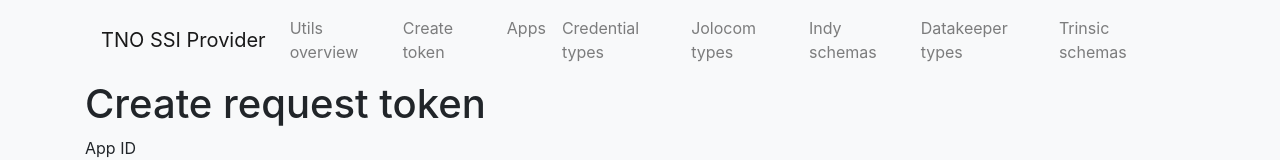
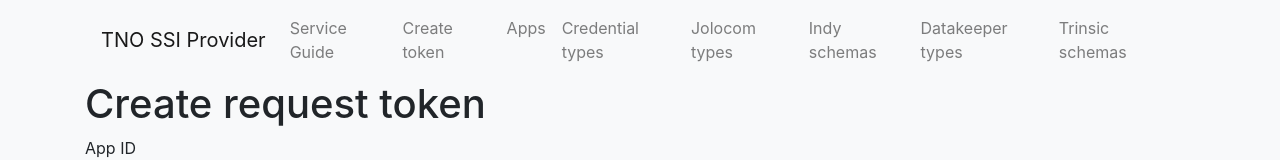
Before and after one commit to tno-ssi-lab/eassi-gateway-frontend, a Vue app: page /#/utils/create-token in a window 1280 px wide. Shown: the top 160 px of the page. Built offline with nearby package versions, Linux system fonts and the light colour scheme; no server answers; what vue-socket.io-extended would draw is missing.

Commit message:
Update Utils.vue
Gave utils home a new name

```diff
--- a/src/views/Utils.vue
+++ b/src/views/Utils.vue
@@ -5,7 +5,7 @@
       <b-navbar-toggle target="nav-collapse"></b-navbar-toggle>
 
       <b-navbar-nav>
-        <b-nav-item :to="{ name: 'UtilsHome' }">Utils overview</b-nav-item>
+        <b-nav-item :to="{ name: 'UtilsHome' }">Service Guide</b-nav-item>
         <b-nav-item :to="{ name: 'CreateToken' }">Create token</b-nav-item>
         <b-nav-item :to="{ name: 'RegisterOrganization' }">Apps</b-nav-item>
         <b-nav-item :to="{ name: 'DefineCredentialType' }">
```
